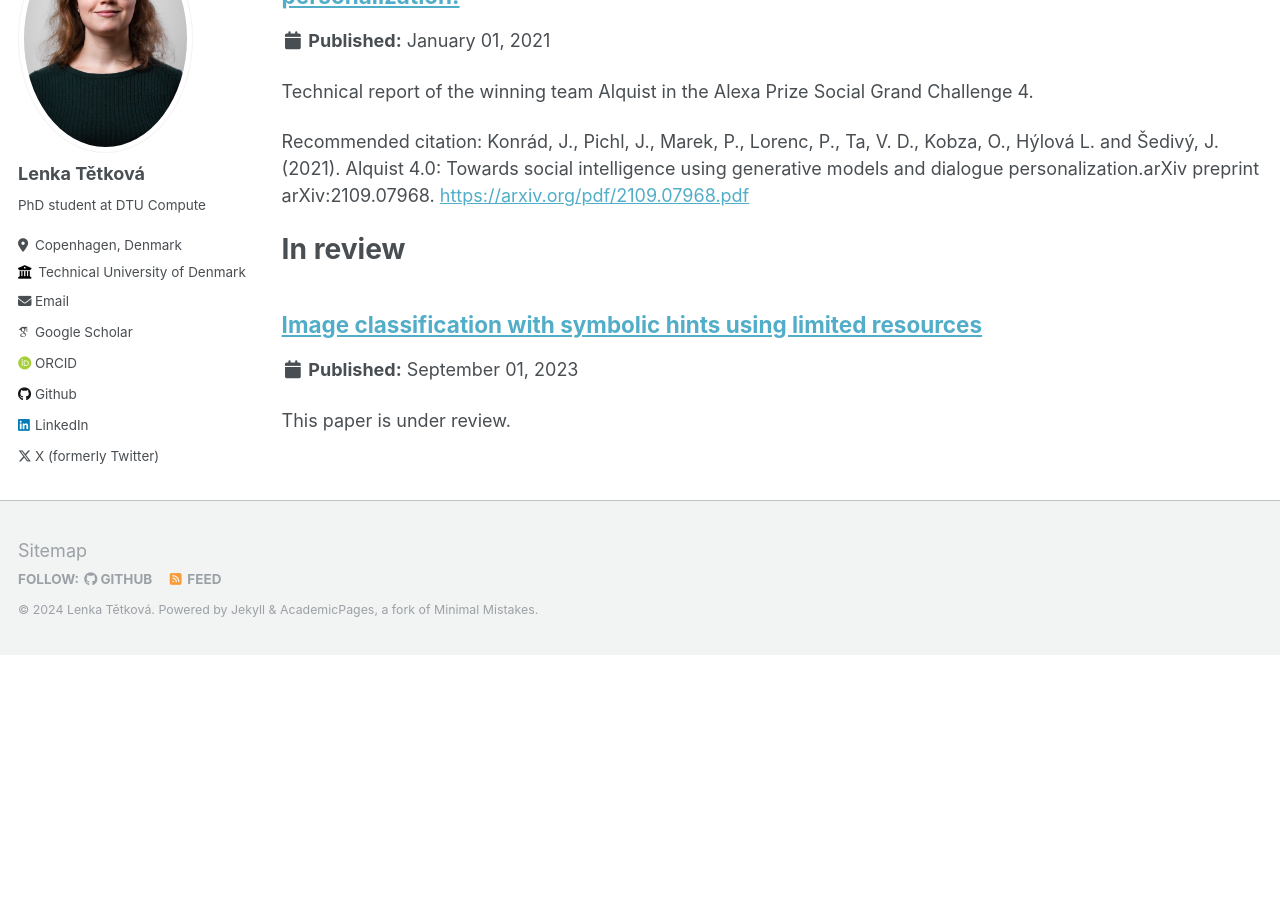
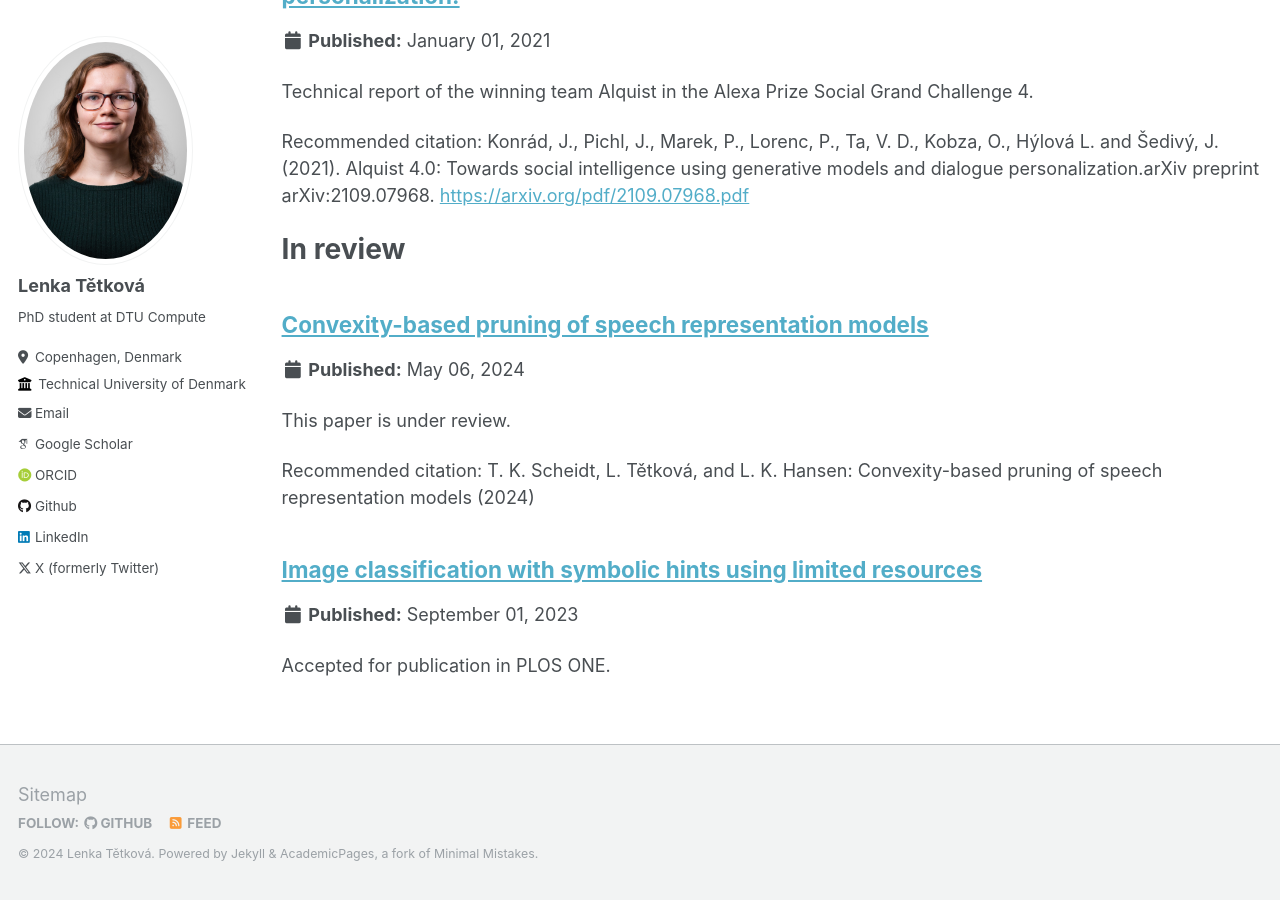
Before and after one commit to LenkaTetkova/LenkaTetkova.github.io, a Jekyll site: the page built from _pages/publications.md, in a window 1280 px wide and 900 px high, scrolled down 1210 px. Built offline with Jekyll 4.4.1, drawn with Linux system fonts in a browser that asks for light colours; some web fonts are replaced; before the commit the page ends 1865 px from its top, so only the background shows below that; some of the changed text lies outside the part shown.

Commit message:
Publication updates

```diff
--- a/_in_review/2023_09_01_fusion.md
+++ b/_in_review/2023_09_01_fusion.md
@@ -1,8 +1,8 @@
 ---
 title: "Image classification with symbolic hints using limited resources"
 collection: publications
-permalink: /publication/2023-09-01-fusion
-excerpt: 'This paper is under review.'
+permalink: /_in_review/2023-09-01-fusion
+excerpt: 'Accepted for publication in PLOS ONE.'
 date: 2023-09-01
 venue:
 paperurl:
--- /dev/null
+++ b/_in_review/2024_05_06_audio.md
@@ -0,0 +1,12 @@
+---
+title: "Convexity-based pruning of speech representation models"
+collection: publications
+permalink: /_in_review/2024-05-06-audio
+excerpt: 'This paper is under review.'
+date: 2024-05-06
+venue:
+paperurl:
+citation: "T. K. Scheidt, L. Tětková, and L. K. Hansen: Convexity-based pruning of speech representation models (2024)"
+---
+
+TBA
--- a/_pages/publications.md
+++ b/_pages/publications.md
@@ -1,7 +1,7 @@
 ---
 layout: archive
 title: "Publications"
-permalink: /publications/
+permalink: /_publications/
 author_profile: true
 ---
 
@@ -10,6 +10,7 @@
 {% endif %}
 
 {% include base_path %}
+
 
 
 # Published
```
Also changed, not shown: _preprints/2021-01-01-alquist.md (+1 -1 lines), _preprints/2023-09-01-convexity.md (+1 -1 lines), _publications/2024-04-10-KGs.md (+3 -3 lines).
